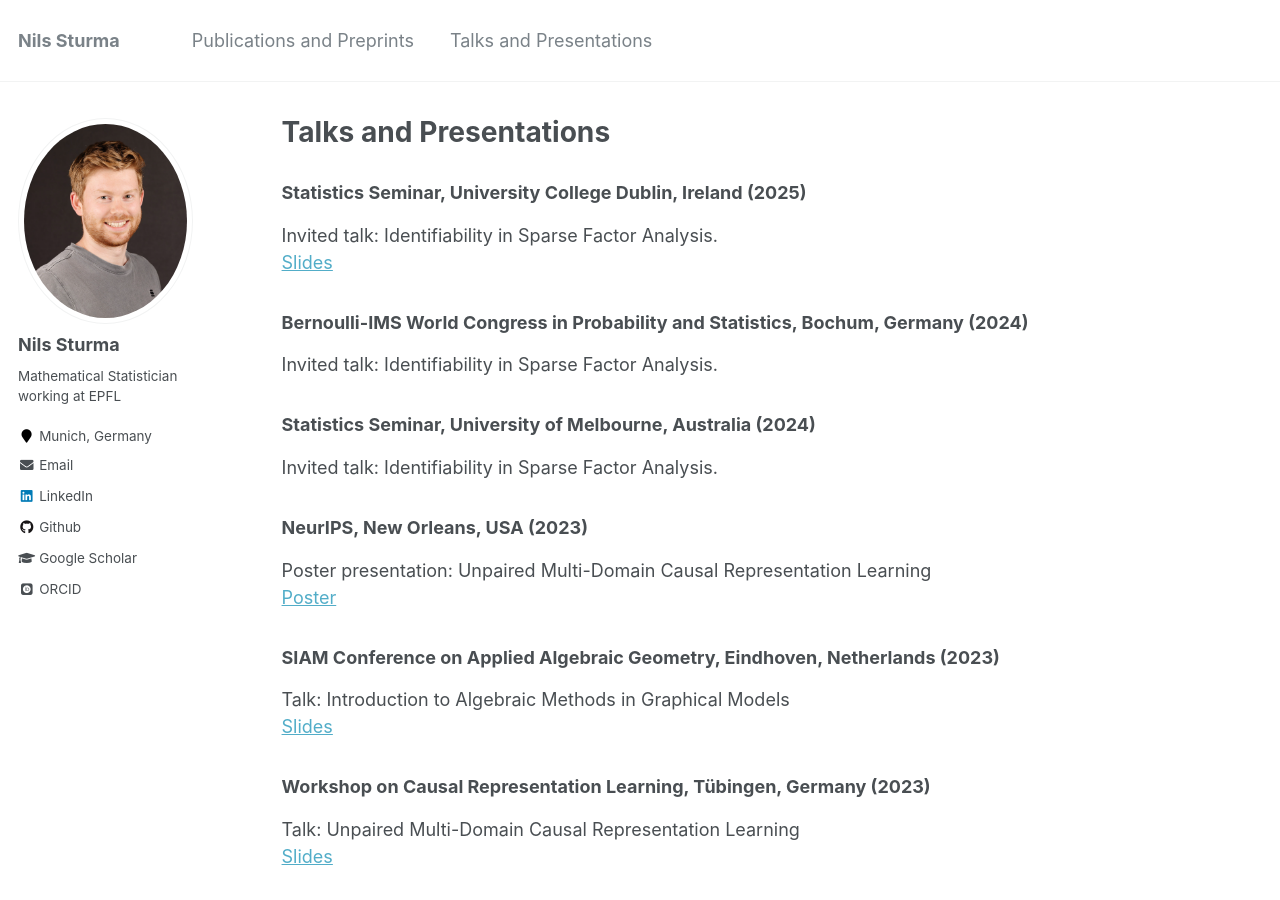
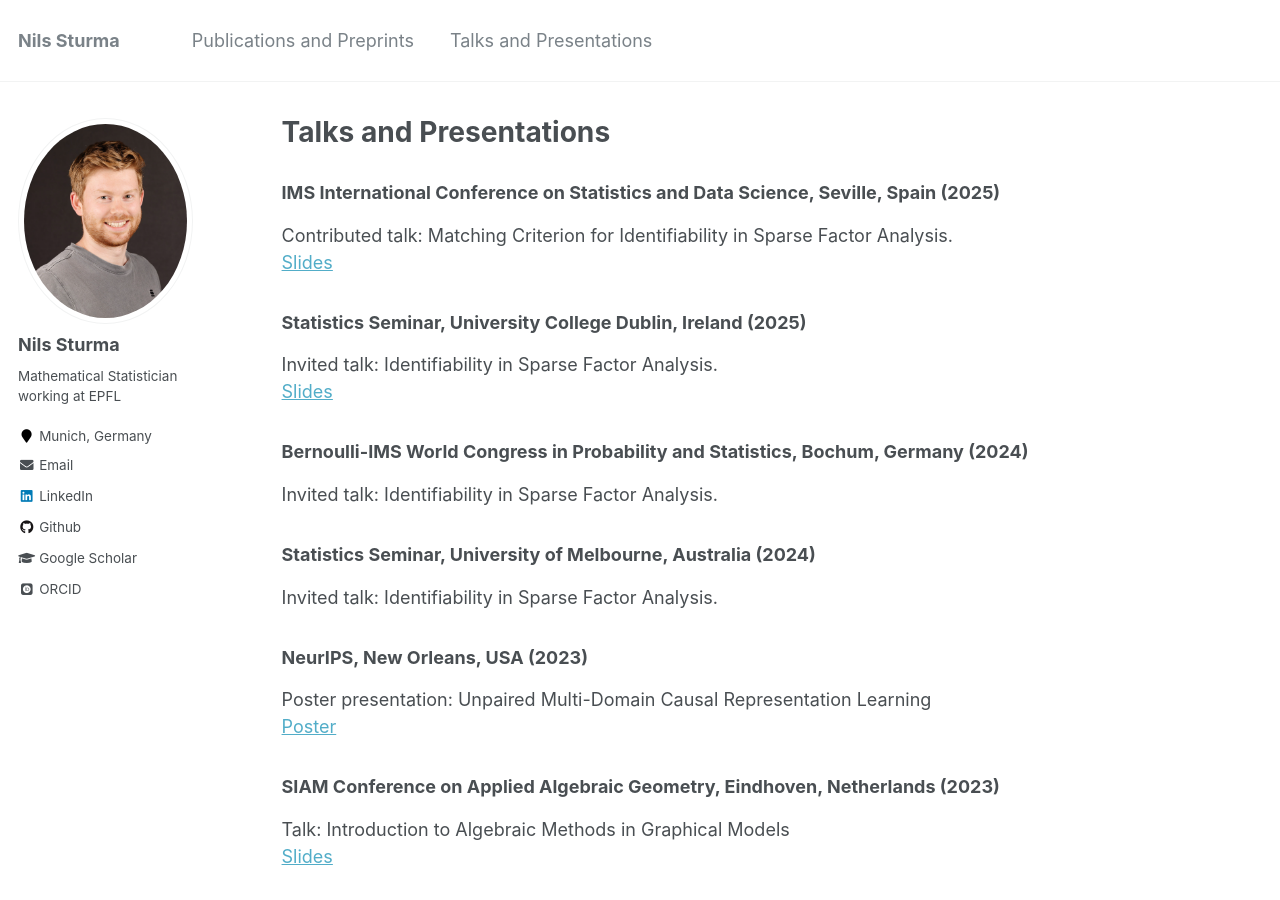
Before and after one commit to NilsSturma/nilssturma.github.io, a Jekyll site: the page built from _pages/talks.md, in a window 1280 px wide and 900 px high. Built offline with Jekyll 4.4.1, drawn with Linux system fonts in a browser that asks for light colours; some web fonts are replaced.

Commit message:
added talk in sevilla and acceptance of matching criterion to Psychometrika

```diff
--- a/_pages/talks.md
+++ b/_pages/talks.md
@@ -4,6 +4,10 @@ title: "Talks and Presentations"
 permalink: /talks/
 author_profile: true
 ---
+
+###  IMS International Conference on Statistics and Data Science, Seville, Spain (2025)
+Contributed talk: Matching Criterion for Identifiability in Sparse Factor Analysis. \
+[Slides](https://nilssturma.github.io/files/ICSDS-handout.pdf)
 
 ### Statistics Seminar, University College Dublin, Ireland (2025)
 Invited talk: Identifiability in Sparse Factor Analysis. \
```
Also changed, not shown: _pages/about.md (+1 -1 lines), _pages/publications.md (+5 -4 lines), 3 other files.
